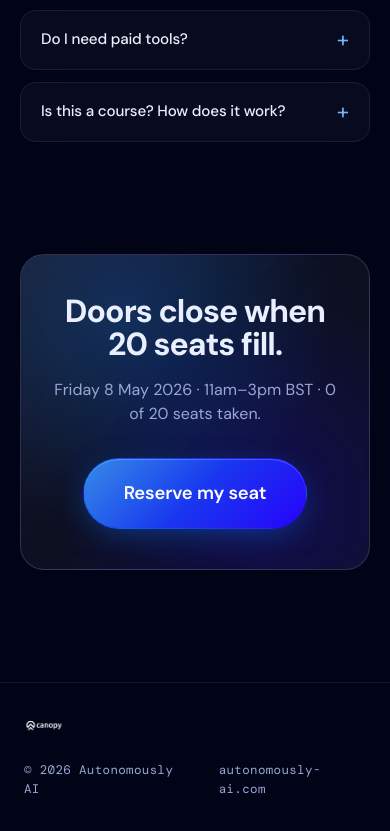
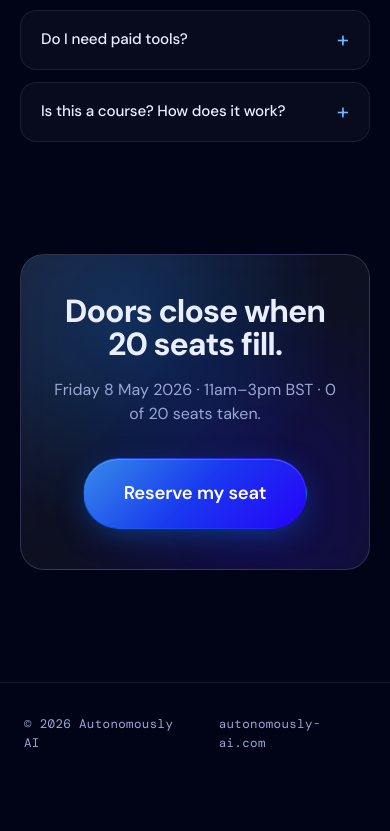
Before and after one commit to Autonomously-ai1/ai-outreach-workshop-landing, a website: page index.html in a window 390 px wide. Shown: the part 3760-4591 px from the top of the page. After the commit the page ends 4545 px from the top, so only its background shows below. Drawn offline with nearby package versions, Linux system fonts and the light colour scheme; no server answers.

Commit message:
Fix: remove footer logo + kill horizontal scroll on mobile
- Removed Autonomously AI logo from footer (kept the meta line)
- Added overflow-x: hidden + max-width: 100vw to html (was body only)
  fixes iOS Safari quirk where horizontal scroll happens even when
  body has overflow-x: hidden

```diff
--- a/index.html
+++ b/index.html
@@ -211,7 +211,6 @@
 
   <footer class="footer">
     <div class="footer__inner">
-      <img src="./assets/logo.png" alt="Autonomously AI" />
       <div class="footer__meta">
         <span>© 2026 Autonomously AI</span>
         <a href="https://www.autonomously-ai.com" target="_blank" rel="noopener">autonomously-ai.com</a>
--- a/styles.css
+++ b/styles.css
@@ -8,7 +8,12 @@
 *::before,
 *::after { box-sizing: border-box; }
 * { margin: 0; padding: 0; }
-html { scroll-behavior: smooth; }
+
+html {
+  scroll-behavior: smooth;
+  overflow-x: hidden;
+  max-width: 100vw;
+}
 
 body {
   font-family: 'DM Sans', system-ui, -apple-system, sans-serif;
@@ -20,7 +25,9 @@ body {
   -webkit-font-smoothing: antialiased;
   text-rendering: optimizeLegibility;
   overflow-x: hidden;
+  max-width: 100vw;
   min-height: 100vh;
+  position: relative;
 }
 
 img { max-width: 100%; display: block; }
```
